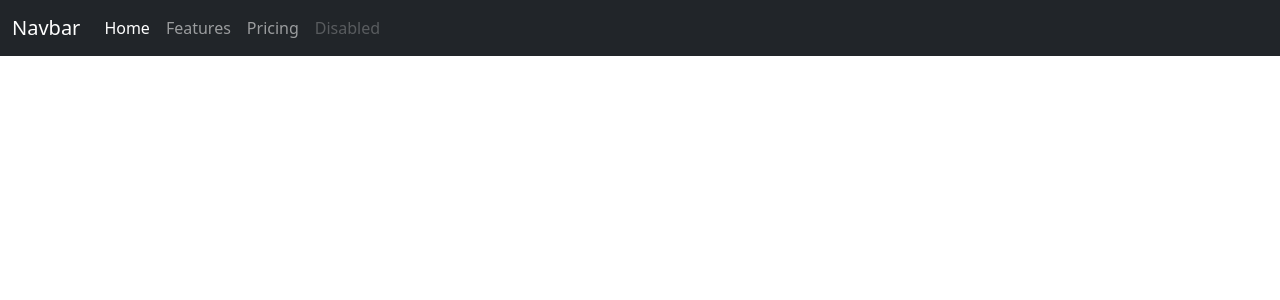
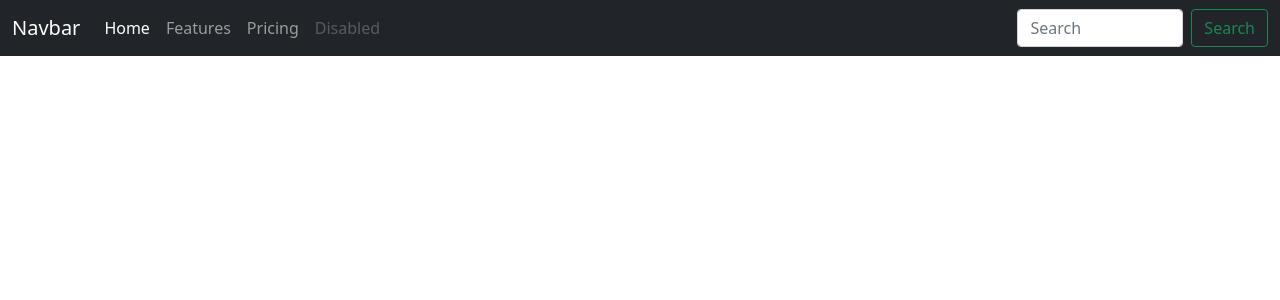
Before and after one commit to WiWhite/WiCRM, a Django app: page /customers/ in a window 1280 px wide. Shown: the top 300 px of the page. Run offline with Django 3.2, Linux system fonts and the light colour scheme; data that the repository does not hold is empty.

Commit message:
create _nav/navbar.html + add buttons History and Instagram

```diff
--- a/WiCRM/WiCRM/settings.py
+++ b/WiCRM/WiCRM/settings.py
@@ -40,6 +40,7 @@ INSTALLED_APPS = [
     'django.contrib.sessions',
     'django.contrib.messages',
     'django.contrib.staticfiles',
+    'phonenumber_field',
     'customers.apps.CustomersConfig'
 ]
 
--- a/WiCRM/customers/templates/customers/customers_list.html
+++ b/WiCRM/customers/templates/customers/customers_list.html
@@ -5,10 +5,10 @@ Customers
 {% endblock %}
 
 {% block content %}
-<div class="card-group">
+<div class="row">
     {% for customer in object_list %}
-    <div class="card text-dark bg-light mb-3" style="max-width: 17rem;">
-        <div class="card-header">
+    <div class="col-lg-3 col-md-4 col-6">
+        <div class="card-header border border-dark">
             {{ customer }}
             {% if customer.status == 0 %}
             <span class="badge bg-info text-dark">Conversation</span>
@@ -20,12 +20,14 @@ Customers
             <span class="badge bg-success text-dark">Done</span>
             {% endif %}
         </div>
-        <div class="card-body">
+        <div class="card-body border border-dark">
             <h6 class="card-title">Company: {{ customer.company }}</h6>
             <h6 class="card-title">Phone number: {{ customer.phone_number }}</h6>
             <h6 class="card-title">E-mail: {{ customer.email }}</h6>
-
+            <h6 class="card-title">Service: {{ customer.service }}</h6>
             <a href="#" class="btn btn-outline-success pl-5">Details</a>
+            <a href="#" class="btn btn-outline-primary pl-5">History</a>
+            <a href="{{ customer.instagram }}" class="btn btn-outline-dark pl-5">Instagram</a>
         </div>
     </div>
     {% endfor %}
--- /dev/null
+++ b/WiCRM/templates/_nav/navbar.html
@@ -0,0 +1,29 @@
+<nav class="navbar navbar-expand-lg navbar-dark bg-dark">
+    <div class="container-fluid">
+        <a class="navbar-brand" href="#">Navbar</a>
+        <button class="navbar-toggler" type="button" data-bs-toggle="collapse"
+                data-bs-target="#navbarNavAltMarkup"
+                aria-controls="navbarNavAltMarkup" aria-expanded="false"
+                aria-label="Toggle navigation">
+            <span class="navbar-toggler-icon"></span>
+        </button>
+        <div class="collapse navbar-collapse" id="navbarNavAltMarkup">
+            <div class="navbar-nav">
+                <a class="nav-link active" aria-current="page"
+                   href="#">Home</a>
+                <a class="nav-link" href="#">Features</a>
+                <a class="nav-link" href="#">Pricing</a>
+                <a class="nav-link disabled" href="#" tabindex="-1"
+                   aria-disabled="true">Disabled</a>
+            </div>
+
+        </div>
+        <form class="d-flex">
+            <input class="form-control me-2" type="search" placeholder="Search"
+                   aria-label="Search">
+            <button class="btn btn-outline-success" type="submit">Search
+            </button>
+        </form>
+    </div>
+
+</nav>
--- a/WiCRM/templates/base.html
+++ b/WiCRM/templates/base.html
@@ -15,27 +15,8 @@
     </title>
 </head>
 <body>
-<nav class="navbar navbar-expand-lg navbar-dark bg-dark">
-    <div class="container-fluid">
-        <a class="navbar-brand" href="#">Navbar</a>
-        <button class="navbar-toggler" type="button" data-bs-toggle="collapse"
-                data-bs-target="#navbarNavAltMarkup"
-                aria-controls="navbarNavAltMarkup" aria-expanded="false"
-                aria-label="Toggle navigation">
-            <span class="navbar-toggler-icon"></span>
-        </button>
-        <div class="collapse navbar-collapse" id="navbarNavAltMarkup">
-            <div class="navbar-nav">
-                <a class="nav-link active" aria-current="page"
-                   href="#">Home</a>
-                <a class="nav-link" href="#">Features</a>
-                <a class="nav-link" href="#">Pricing</a>
-                <a class="nav-link disabled" href="#" tabindex="-1"
-                   aria-disabled="true">Disabled</a>
-            </div>
-        </div>
-    </div>
-</nav>
+
+{% include '_nav/navbar.html' %}
 
 <div class="container mt-5">
     {% block content %}
```
